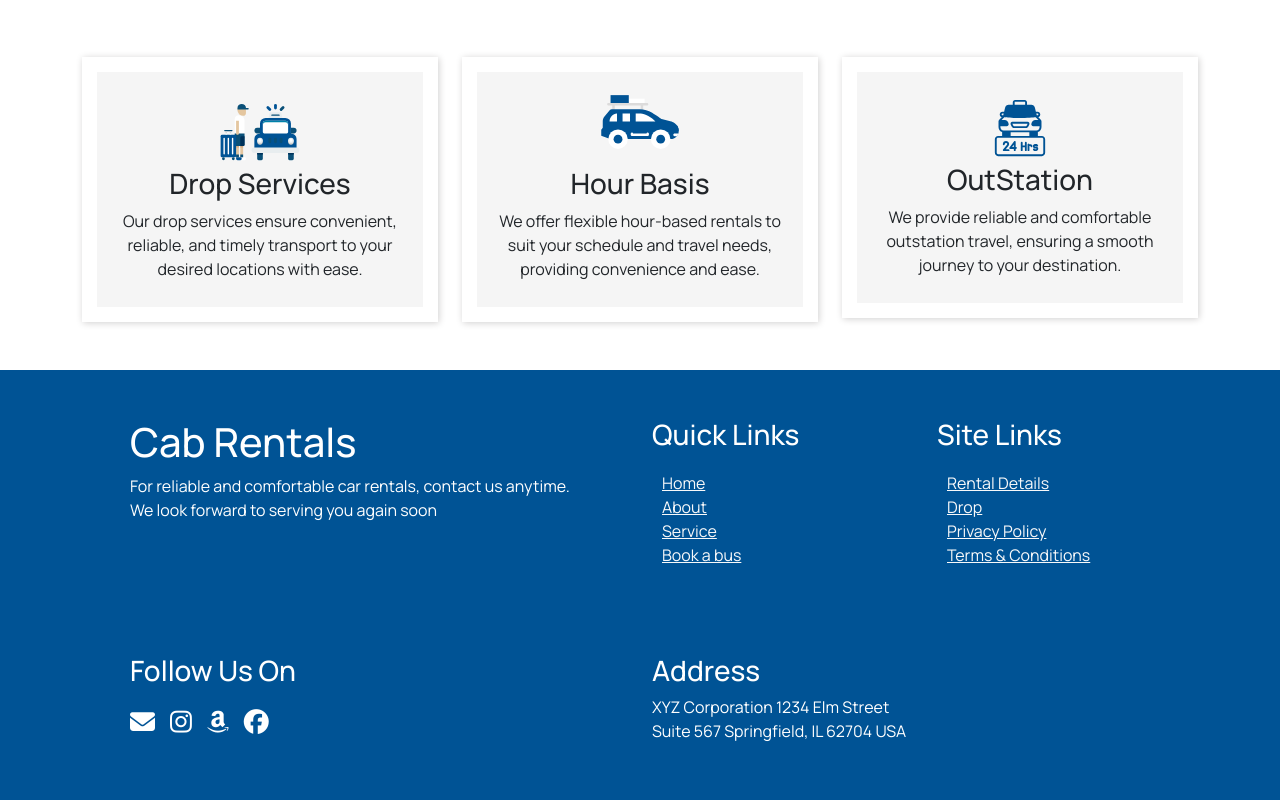
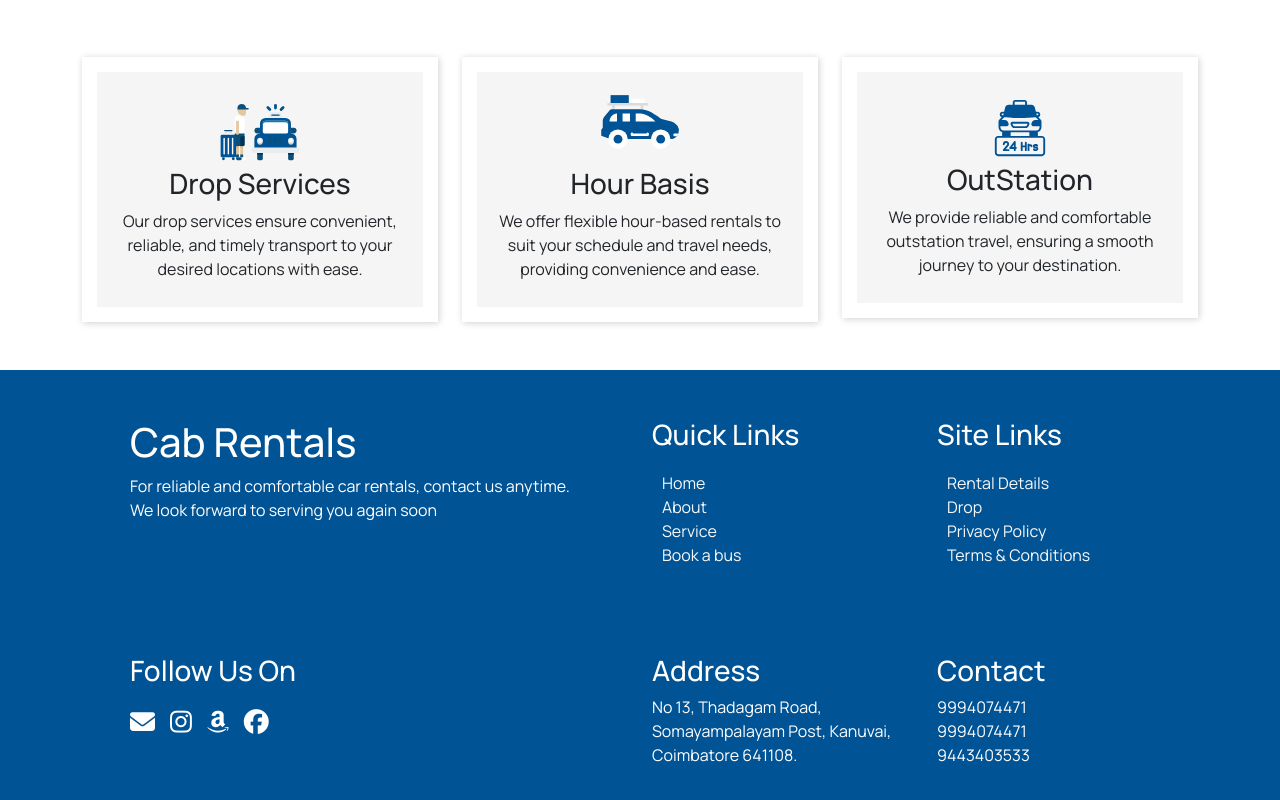
Before and after one commit to virtuecorporate-dev/Saranam-Ayyappa-Travels, a React (Create React App) app in the folder frontend/: page / in a window 1280 px wide. Shown: the part 3361-4161 px from the top of the page. Built offline with nearby package versions, Linux system fonts and the light colour scheme.

Commit message:
form and confirmbooking complete

```diff
--- a/frontend/package.json
+++ b/frontend/package.json
@@ -9,6 +9,7 @@
     "@testing-library/user-event": "^13.5.0",
     "axios": "^1.7.2",
     "react": "^18.3.1",
+    "react-bootstrap": "^2.10.5",
     "react-datepicker": "^7.3.0",
     "react-dom": "^18.3.1",
     "react-modal": "^3.16.1",
--- a/frontend/src/Components/Footer.jsx
+++ b/frontend/src/Components/Footer.jsx
@@ -22,10 +22,10 @@ export default function Footer() {
                             <div className='footer-content pt-5'>
                                 <h3>Quick Links</h3>
                                 <ul >
-                                    <li><Link to='/home' className='text-light no-underline'>Home</Link></li>
-                                    <li><Link to='/about' className='text-light no-underline'>About</Link></li>
-                                    <li><Link to='/products'className='text-light no-underline'>Service</Link></li>
-                                    <li><Link to='/contact' className='text-light no-underline'>Book a bus</Link></li>
+                                    <li><Link to='/home' className='text-light no-underline'  style={{ "text-decoration": "none", color: "white" }}>Home</Link></li>
+                                    <li><Link to='/about' className='text-light no-underline' style={{ "text-decoration": "none", color: "white" }}>About</Link></li>
+                                    <li><Link to='/products'className='text-light no-underline' style={{ "text-decoration": "none", color: "white" }}>Service</Link></li>
+                                    <li><Link to='/contact' className='text-light no-underline' style={{ "text-decoration": "none", color: "white" }}>Book a bus</Link></li>
                                 </ul>
 
                             </div>
@@ -35,10 +35,10 @@ export default function Footer() {
                             <div className='footer-content pt-5'>
                                 <h3>Site Links</h3>
                                 <ul>
-                                    <li><Link to='/cart' className='text-light no-underline'>Rental Details</Link></li>
-                                    <li><Link to='/comboproducts' className='text-light no-underline'>Drop</Link></li>
-                                    <li> <Link to={"/privacy-policy"} className='text-light no-underline'> Privacy Policy</Link></li>
-                                    <li> <Link to={"/terms&conditions"} className='text-light no-underline'> Terms & Conditions</Link></li>
+                                    <li><Link to='/cart' className='text-light no-underline'  style={{ "text-decoration": "none", color: "white" }}>Rental Details</Link></li>
+                                    <li><Link to='/comboproducts' className='text-light no-underline'  style={{ "text-decoration": "none", color: "white" }}>Drop</Link></li>
+                                    <li> <Link to={"/privacy-policy"} className='text-light no-underline'  style={{ "text-decoration": "none", color: "white" }}> Privacy Policy</Link></li>
+                                    <li> <Link to={"/terms&conditions"} className='text-light no-underline'  style={{ "text-decoration": "none", color: "white" }}> Terms & Conditions</Link></li>
                                 </ul>
 
                             </div>
@@ -62,12 +62,22 @@ export default function Footer() {
                             <div className='footer-content pt-5'>
                                 <h3>Address</h3>
                                 <p>
-                                    XYZ Corporation
-                                    1234 Elm Street
-                                    Suite 567
-                                    Springfield, IL 62704
-                                    USA
+                                No 13, Thadagam Road,
+                                Somayampalayam Post, Kanuvai,
+                                Coimbatore
+                                641108.
                                 </p>
+
+                            </div>
+                        </div>
+
+                        <div className='col-12 col-md-3 footer-content-col' >
+                            <div className='footer-content pt-5'>
+                                <h3>Contact</h3>
+                                <a className='p-0'  style={{ "text-decoration": "none", color: "white" }} href="tel:9994074471"><p  className='my-0'>9994074471</p></a>
+                                <a  className='p-0'  style={{ "text-decoration": "none", color: "white" }} href="tel:9994074471"><p  className='my-0'>9994074471</p></a>
+                                <a  className='p-0'  style={{ "text-decoration": "none", color: "white" }} href="tel:9443403533."><p  className='my-0'>9443403533</p></a>
+
 
                             </div>
                         </div>
--- a/frontend/src/Components/Form.jsx
+++ b/frontend/src/Components/Form.jsx
@@ -1,5 +1,5 @@
 import React, { useReducer, useState } from 'react';
-import { useNavigate, Link } from 'react-router-dom'
+import { useNavigate } from 'react-router-dom'
 import Datepicker from 'react-datepicker'
 import 'react-datepicker/dist/react-datepicker.css';
 import SelectCab from './SelectCab';
@@ -26,7 +26,8 @@ const BookingForm = () => {
         mail: "",
         distance: "",
         fare: "",
-        LocalTripType: "Hour-Basis"
+        LocalTripType: "Hour-Basis",
+        selectedCab:null
     };
 
     const reducer = (state, action) => {
@@ -67,13 +68,19 @@ const BookingForm = () => {
             case "NUMBER-OF-PERSONS":
                 return { ...state, NumberOfPersons: action.payload };
             case "CAB-TYPE":
+
                 return { ...state, CabType: action.payload };
+
+
             case "LOCAL-TRIP-TYPE":
                 return { ...state, LocalTripType: action.payload };
             case "DISTANCE":
                 return { ...state, distance: action.payload };
             case "FARE":
                 return { ...state, fare: action.payload };
+            case "SELECTED-CAB":
+                console.log(action.payload.brand);
+                return{...state, selectedCab: action.payload}
             default:
                 return state;
         }
@@ -93,30 +100,12 @@ const BookingForm = () => {
         setError("")
 
 
-        navigate("/confirmbooking", { state: { ...state, PickUpdate: state.PickUpdate.toLocaleDateString(), returndatedate: state.returndate.toLocaleDateString() } })
-        // navigate("/confirmbooking", { state: { ...state, PickUpdate: state.PickUpdate.toLocaleDateString(), returndatedate: state.returndate.toLocaleDateString() } })
+        navigate("/confirmbooking", { state: { ...state,PickUpdate: state.PickUpdate.toLocaleDateString(), returndatedate: state.returndate.toLocaleDateString() } })
 
 
     };
 
-    // const calculateFare = (distance) => {
-    //     let fare = 0;
-    //     if (distance >= 100 && distance < 200) {
-    //         fare = 5000;
-    //     }
-    //     if (distance >= 200 && distance < 300) {
-    //         fare = 6000;
-    //     } if (distance >= 300 && distance < 400) {
-    //         fare = 7000;
-    //     } if (distance >= 400 && distance < 500) {
-    //         fare = 8000;
-    //     } if (distance >= 500 && distance < 600) {
-    //         fare = 9000;
-    //     } if (distance >= 700 && distance < 800) {
-    //         fare = 10000;
-    //     }
-    //     return fare;
-    // };
+
 
     const handleDistanceChange = (e) => {
         const distance = e.target.value;
@@ -301,7 +290,7 @@ const BookingForm = () => {
                         {(state.triptype === "Local Trip" || state.triptype === "Outstation") && (
                             <div className='row mt-3'>
                                 <div className='col-4'>
-                                    <label htmlFor="returnLocation">Return Location </label>
+                                    <label htmlFor="returnLocation">Return Location <b style={{ fontSize: "12px" }}>(Distination is Garage) </b></label>
                                     <input type="text" className='input-field'
                                         id='DropLoaction'
                                         value={state.ReturnLocation}
--- a/frontend/src/Components/SelectCab.jsx
+++ b/frontend/src/Components/SelectCab.jsx
@@ -119,6 +119,7 @@ const SelectCab = ({ state, dispatch }) => {
         const selectedCab = `${cabbrand} ${cabmodel} - ${cab.seats} Seater`;
         dispatch({ type: "CAB-TYPE", payload: selectedCab });
         dispatch({ type: "FARE", payload: fareForCab });
+        dispatch({ type: "SELECTED-CAB", payload: cab})
         closePopup();
     };
 
--- a/frontend/src/Pages/Confirm Booking.jsx
+++ b/frontend/src/Pages/Confirm Booking.jsx
@@ -1,6 +1,7 @@
 import React, { useState } from 'react';
 import { useLocation } from 'react-router-dom';
-import {toast} from 'react-toastify'
+import { toast } from 'react-toastify'
+import { Spinner } from 'react-bootstrap'
 
 const ConfirmBooking = () => {
   const { state } = useLocation();
@@ -35,6 +36,8 @@ const ConfirmBooking = () => {
     }));
   };
 
+  const [loading, setLoading] = useState(false)
+
   const BookNow = async (e) => {
     e.preventDefault();
     const bookingDetails = {
@@ -42,6 +45,7 @@ const ConfirmBooking = () => {
       ...form,
       selectedCab: state.selectedCab
     };
+    setLoading(true)
 
     try {
       const response = await fetch('http://localhost:8000/api/v1/sendemail', {
@@ -53,25 +57,22 @@ const ConfirmBooking = () => {
       });
 
       const data = await response.json();
+      if (data) {
         toast.success('Your booking is confirmed our team will contact you soon');
-
-
+      }
+      else {
+        toast.warning("Failed to Book Your cab, Please contact Our Customer Support")
+      }
       setForm({
         name: "",
         mobile: "",
         mail: ""
       })
-
-    //   if (response.ok) {
-    //     alert("Email sent successfully!");
-    //     console.log('Success:', data);
-    //   } else {
-    //     alert("Failed to send email: " + data.message);
-    //     console.error('Error:', data);
-    //   }
     } catch (error) {
       alert("Error sending email: " + error.message);
       console.error('Error:', error);
+    } finally{
+      setLoading(false)
     }
   };
 
@@ -89,8 +90,8 @@ const ConfirmBooking = () => {
                 </svg> &nbsp; &nbsp;
                 {state.to}
               </h4>
-              <h4>Date-{state.PickUpdate} </h4>
-              <h4>Time-{state.pickUpTime}</h4>
+              <h4>Date - {state.PickUpdate} </h4>
+              <h4>Time - {state.pickUpTime}</h4>
             </div>
           </div>
         </div>
@@ -127,7 +128,7 @@ const ConfirmBooking = () => {
               </div>
               <div className='col-12 col-lg-4'>
                 <div className='price-details'>
-                  <h4>  <b> Total Price - ₹{state.selectedCab.price}</b> </h4>
+                  <h4>  <b> Total Price - ₹{state.fare} approx</b> </h4>
                 </div>
                 <div className='traveller-details mt-4'>
                   <h6>Fill Your Details </h6>
@@ -157,7 +158,9 @@ const ConfirmBooking = () => {
                         required />
                     </div>
                     <div>
-                      <button type='submit'>Book Now</button>
+                      <button type='submit' disabled={loading}>
+                        {loading ? <Spinner animation="border" size="sm" /> : 'Book Now'}
+                      </button>
                     </div>
                   </form>
                 </div>
```
Also changed, not shown: 2 other files (tests, documents, lock files or other folders). Lines whose indentation alone changed are shown as unchanged.
